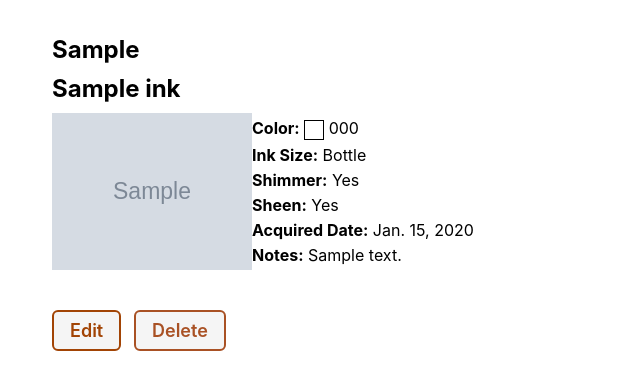
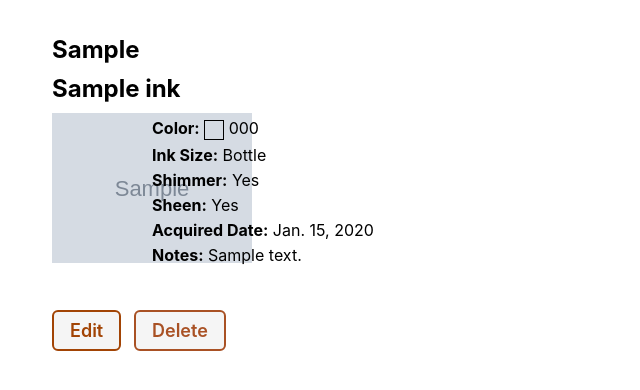
Before and after one commit to ssmlee10/pen-and-paper, a Django app: page /inks/1/ in a window 1280 px wide. Shown: the part 55-445 px from the top of the page, without its empty margins (0-640 px from the left). Run offline with Django 5.2, Linux system fonts and the light colour scheme; a user stored in the database is signed in; tables that the repository leaves empty hold one stand-in row (values such as "Sample post"); grey boxes marked "Sample" are stand-in pictures.

Commit message:
add styling to ink details

```diff
--- a/main_app/static/css/inks/ink-detail.css
+++ b/main_app/static/css/inks/ink-detail.css
@@ -42,7 +42,8 @@
 }
 
 .inkDescrip {
-  display: flex;
+  display: grid;
+  grid-template-columns: 100px 1fr;
 }
 
 span {
--- a/main_app/templates/main_app/ink_detail.html
+++ b/main_app/templates/main_app/ink_detail.html
@@ -11,7 +11,9 @@
     <h2>{{ ink.name }}</h2>
 
     <div class="inkDescrip">
+      <div>
       <img src="{{ ink.swatch_img.url }}" alt="swatch of {{ink.name}}" class='swatchImg'>
+    </div>
 
     <div>
       <p>
```
